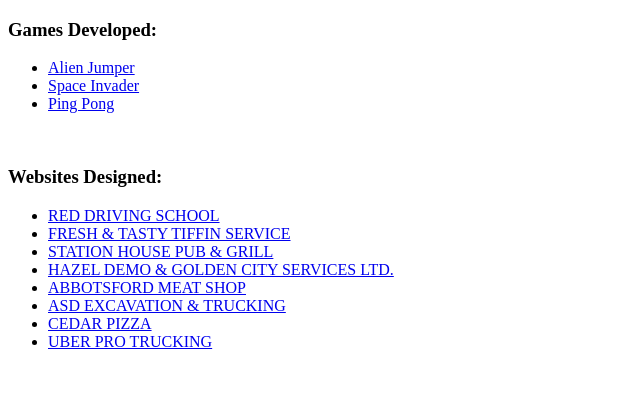
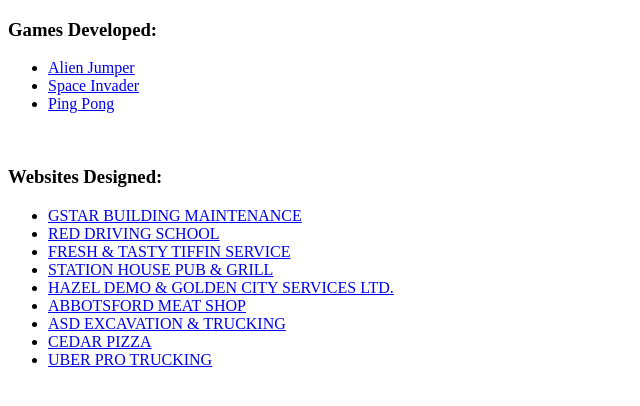
Before and after one commit to Aasmin/LiveGames.github.io, a plain HTML site: page index.html in a window 1280 px wide. Shown: the whole page, without its empty margins (0-640 px from the left). Drawn offline with Linux system fonts and the light colour scheme.

Commit message:
Update index.html

```diff
--- a/index.html
+++ b/index.html
@@ -16,6 +16,7 @@
     <br>
     <div><h3>Websites Designed: </h3>
         <ul>
+            <li><a href="https://www.gstarmaintenance.com/" class="nav-link">GSTAR BUILDING MAINTENANCE</a></li>
             <li><a href="https://www.reddrivers.com/" class="nav-link">RED DRIVING SCHOOL</a></li>
             <li><a href="https://www.freshandtastytiffinservice.com/" class="nav-link">FRESH & TASTY TIFFIN SERVICE</a></li>
             <li><a href="https://www.stationhousepubandgrill.com/" class="nav-link">STATION HOUSE PUB & GRILL</a></li>
```
